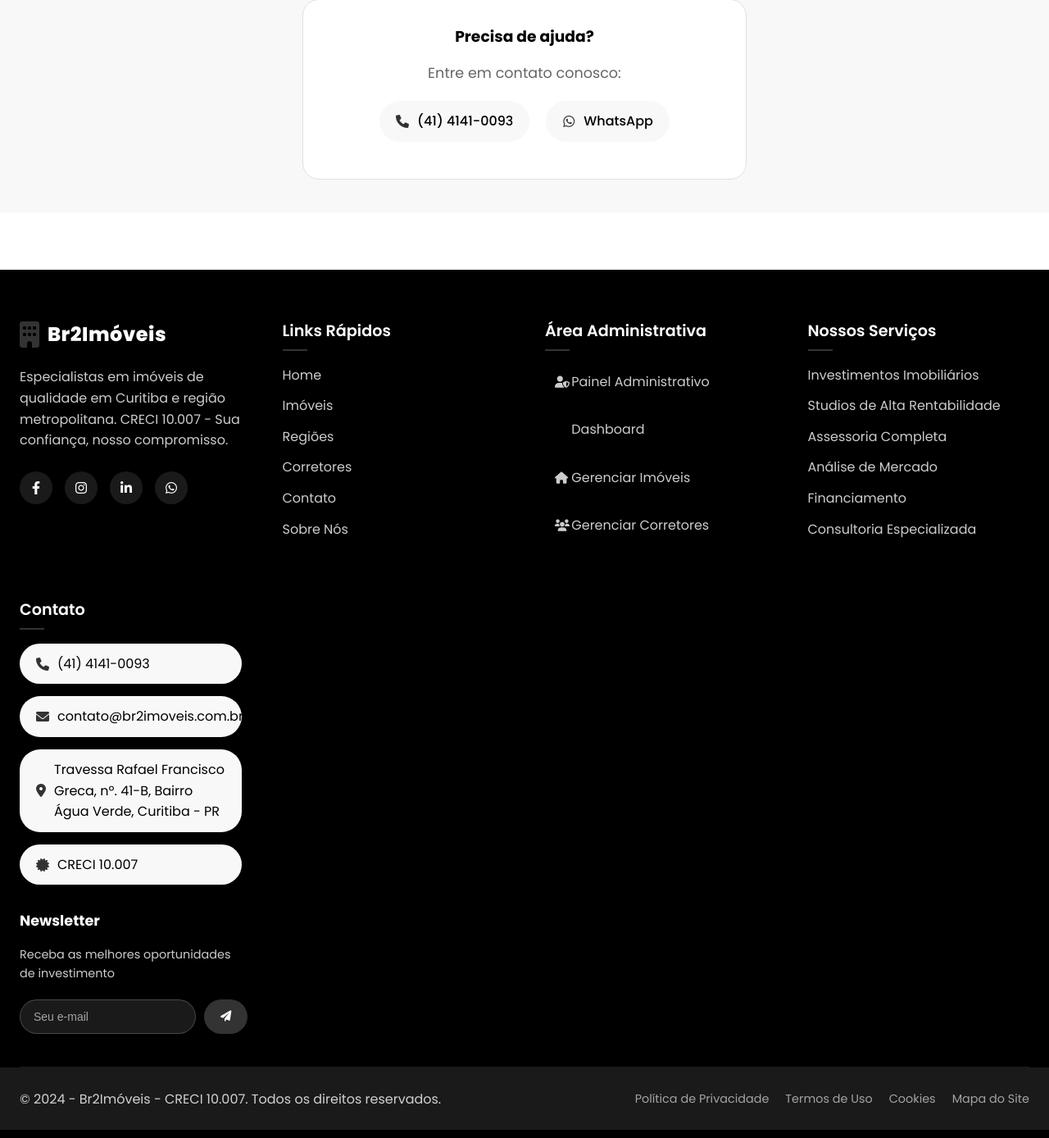
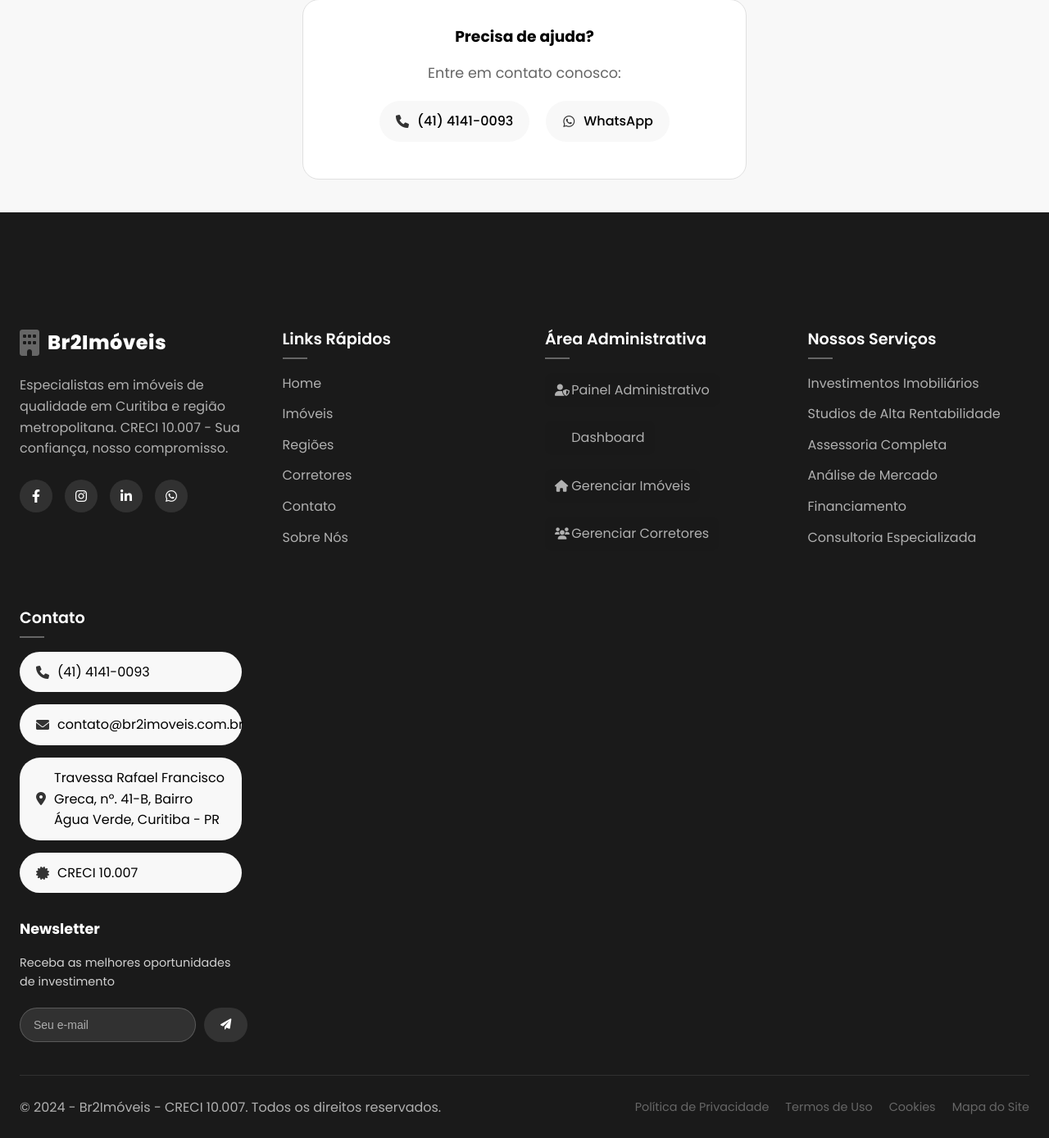
Before and after one commit to Woschbrayan/Br2studios, a PHP site: page /br2studios/404.php in a window 1280 px wide. Shown: the part 498-1886 px from the top of the page at 82% size. Run offline with PHP 8.4, Linux system fonts and the light colour scheme.

Commit message:
fix: Corrigir cores do footer na index.php para ficar igual ao imoveis.php
- Alterado background do footer de var(--color-primary) para #1a1a1a
- Ajustado padding do footer para 80px 0 0 (igual imoveis.php)
- Corrigido margin-top do footer para 0
- Ajustadas cores dos links do footer para #b0b0b0
- Corrigida cor da descrição do footer para #b0b0b0
- Ajustada cor do ícone do logo para #666666
- Corrigida cor da linha decorativa dos títulos para #666666
- Ajustadas cores dos links do footer-bottom para #666666
- Footer da index.php agora tem exatamente as mesmas cores do imoveis.php

```diff
--- a/assets/css/style.css
+++ b/assets/css/style.css
@@ -688,9 +688,10 @@ section {
 
 /* Footer */
 .footer {
-    background: var(--color-primary);
-    color: white;
-    margin-top: 70px;
+    background: #1a1a1a;
+    color: white;
+    padding: 80px 0 0;
+    margin-top: 0;
 }
 
 [data-theme="dark"] .footer {
@@ -728,7 +729,7 @@ section {
     left: 0;
     width: 30px;
     height: 2px;
-    background: var(--color-accent);
+    background: #666666;
 }
 
 [data-theme="dark"] .footer-col h4::after {
@@ -744,7 +745,7 @@ section {
 
 .footer-logo-icon {
     font-size: 2rem;
-    color: var(--color-accent);
+    color: #666666;
 }
 
 .footer-logo-text {
@@ -755,7 +756,7 @@ section {
 }
 
 .footer-description {
-    color: rgba(255, 255, 255, 0.8);
+    color: #b0b0b0;
     line-height: 1.6;
     margin-bottom: 25px;
 }
@@ -806,7 +807,7 @@ section {
 }
 
 .footer-links a {
-    color: rgba(255, 255, 255, 0.8);
+    color: #b0b0b0;
     text-decoration: none;
     transition: all 0.3s ease;
     display: inline-block;
@@ -945,7 +946,7 @@ section {
 }
 
 .footer-bottom-content p {
-    color: rgba(255, 255, 255, 0.8);
+    color: #b0b0b0;
     margin: 0;
 }
 
@@ -959,7 +960,7 @@ section {
 }
 
 .footer-bottom-links a {
-    color: rgba(255, 255, 255, 0.6);
+    color: #666666;
     text-decoration: none;
     font-size: 0.9rem;
     transition: color 0.3s ease;
```
